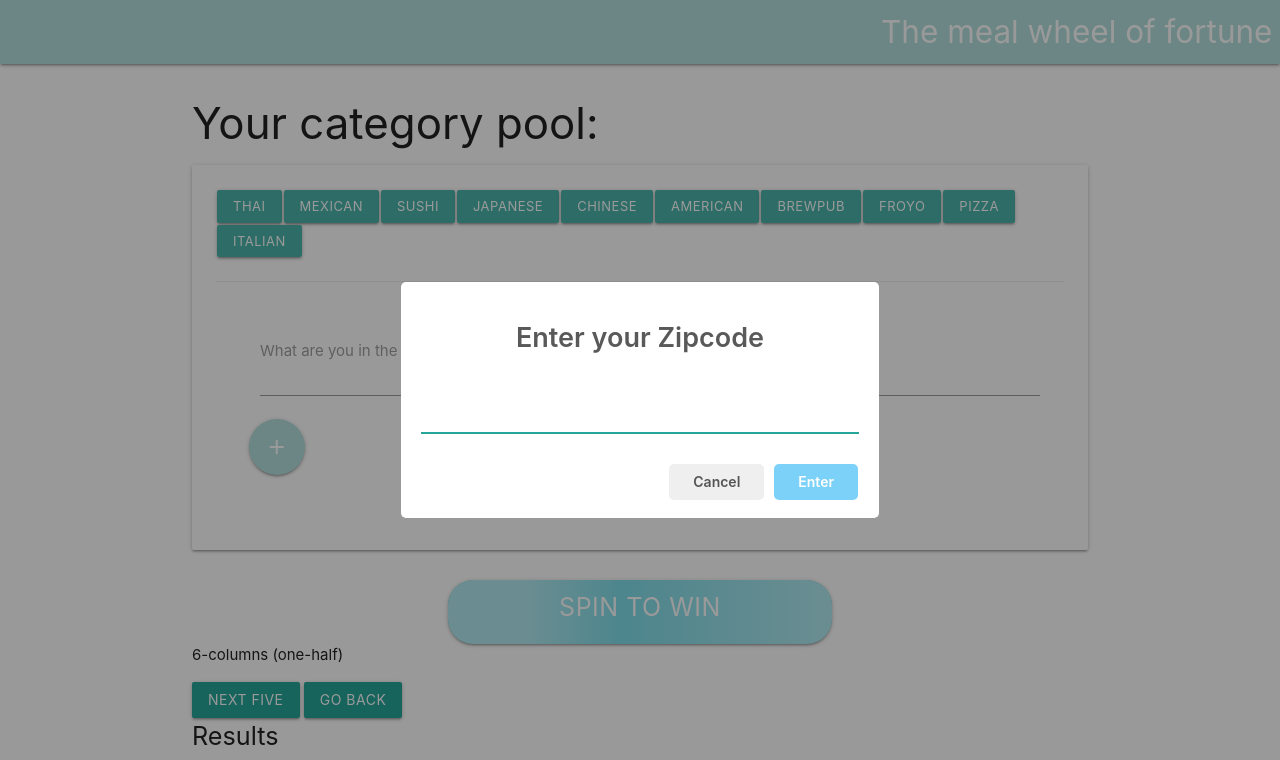
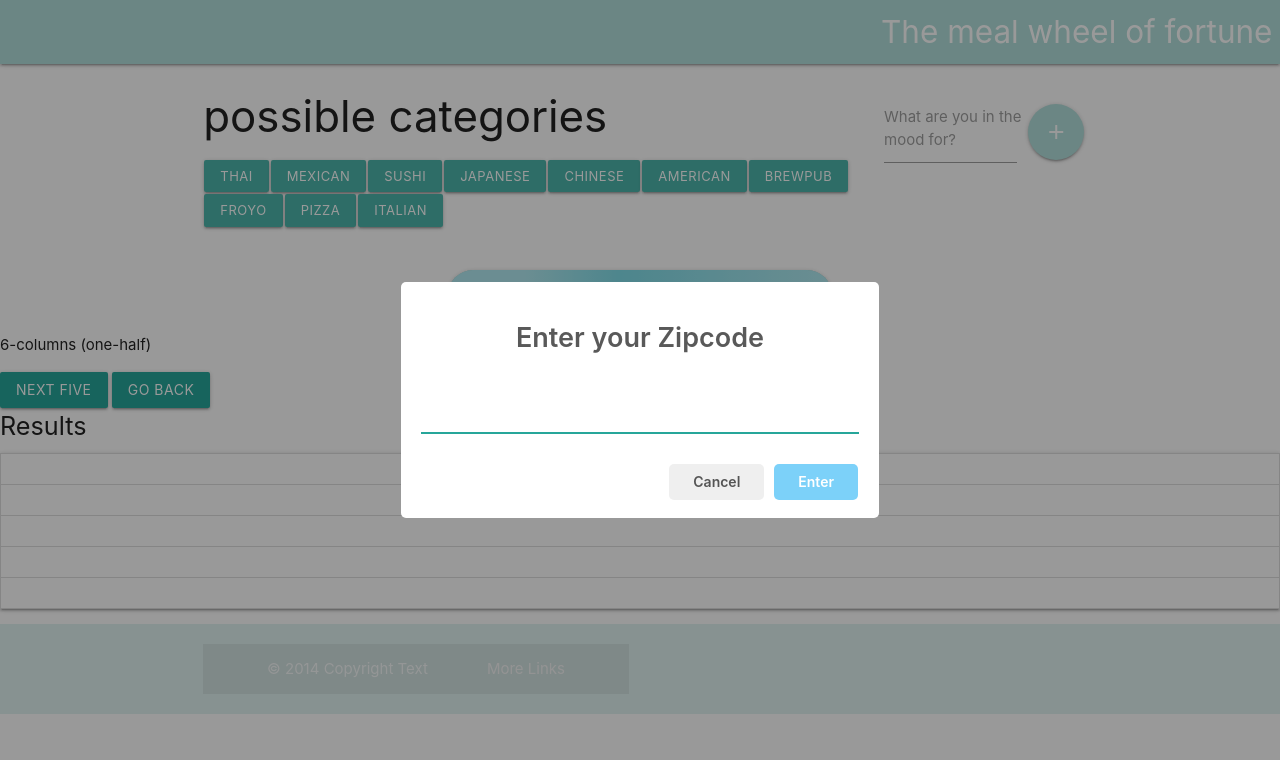
Before and after one commit to modimohini/project-1, a plain HTML site: page index.html in a window 1280 px wide. Shown: the top 760 px of the page. Drawn offline with nearby package versions, Linux system fonts and the light colour scheme.

Commit message:
updated with mohini's changes

```diff
--- a/index.html
+++ b/index.html
@@ -27,56 +27,41 @@
             <a href="#" class="brand-logo right">The meal wheel of fortune</a>
                </div>
     </nav>
-
     <div class="container">
-        <div id="firstSection" class="col s3">
+            <!--  <div id="firstSection" class="col s3"> -->
             <!--<h3>Type in ingredient</h3>-->
-            <div class="col s12 m7 left-align">
-                <h2 class="header">
-                    <h3>Your category pool:</h3>
-                </h2>
-                <div id='btnCard' class="card horizontal" style="width:100%">
-                    <!-- <div class="card-stacked"> -->
-                        <div class="card-content">
+            <div class="row">
+                <div class="col s9">
+                    <h3>possible categories</h3>
                     <div id="btnsGoHere"> </div>
-                            <br>
-
-                            <div class="card-action">
-
-                                <div id="formDiv" class=" row input-field">
-
-
-
+                </div>
+                <div class="col s3">
+                    <div id=" formDiv" class=" row input-field">
+                        <form id="form" class="center-align">
                             <div class="row valign-wrapper">
                                 <form class="col s12">
-
-                                            <div class="input-field col s12 center-align">
+                                    <div class="input-field col s6 center-align">
                                         <label class="validate" for="userInput">What are you in the mood
                                             for?<i class="material-icons"></i></label>
                                         <i class="material-icons"></i>
-                                                <input id='userInput' class="form-control mr-sm-2 validate"
-                                                    type="search" aria-label="Search">
-
-                                                <!-- a spin wheel button needs to be made -->
-                                                <!-- button text needs to be centered -->
+                                        <input id='userInput' class="form-control mr-sm-2 validate" type="search"
+                                            aria-label="Search">
+                                        <!-- add button -->
                                     </div>
                                     <button id="addBtn" type='submit' name="action"
                                         class="btn-floating btn-large btn tooltipped waves-effect waves-teal waves-circle  teal lighten-4"
-                                                data-position="right" data-tooltip="make ingredient button"><i
+                                        data-position="bottom" data-tooltip="make cateory button"><i
                                             class="material-icons">add</i></button>
                                     <i class="material-icons right"></i>
                                     </button>
-
-
-
-
+                                </form>
+                            </div>
                         </form>
                     </div>
                 </div>
             </div>
         </div>
-                    </div>
-                </div>
+
 
             <div class="col s12 m7">
 
```
Lines whose indentation alone changed are shown as unchanged.
